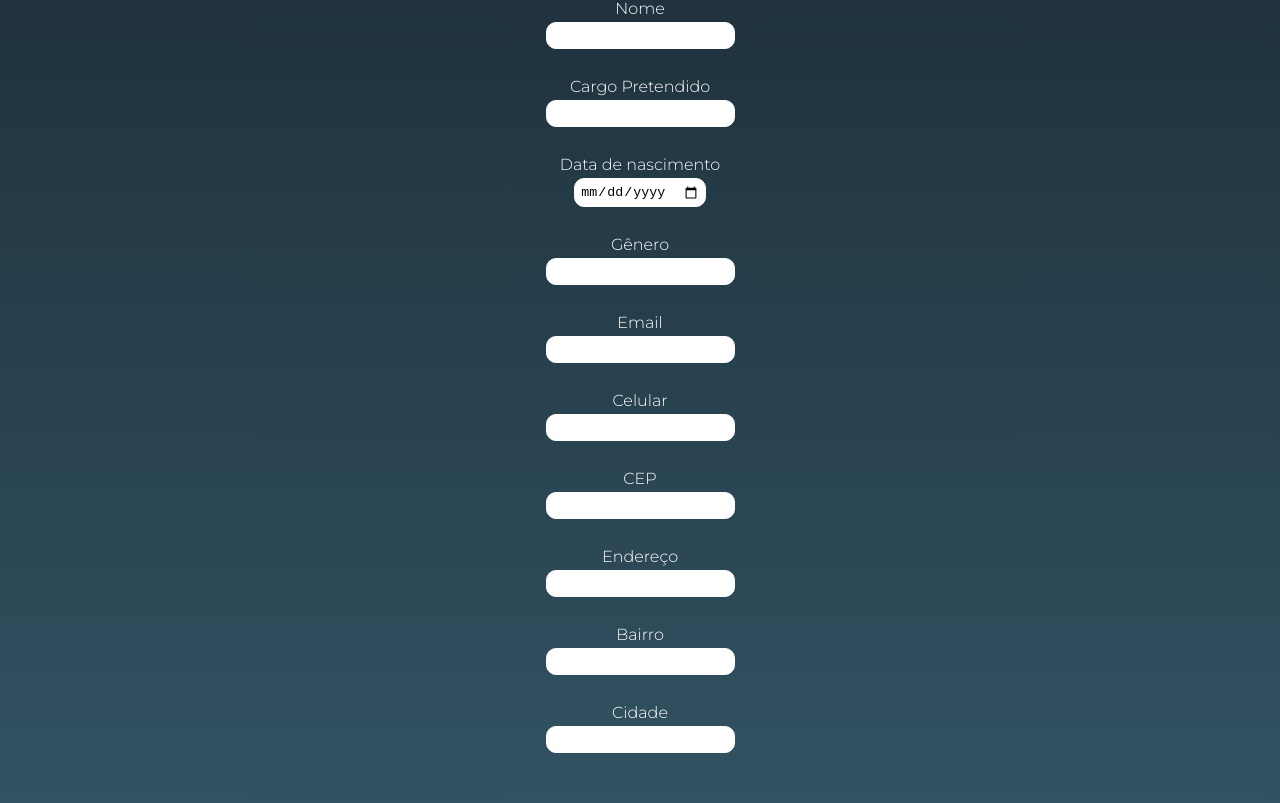
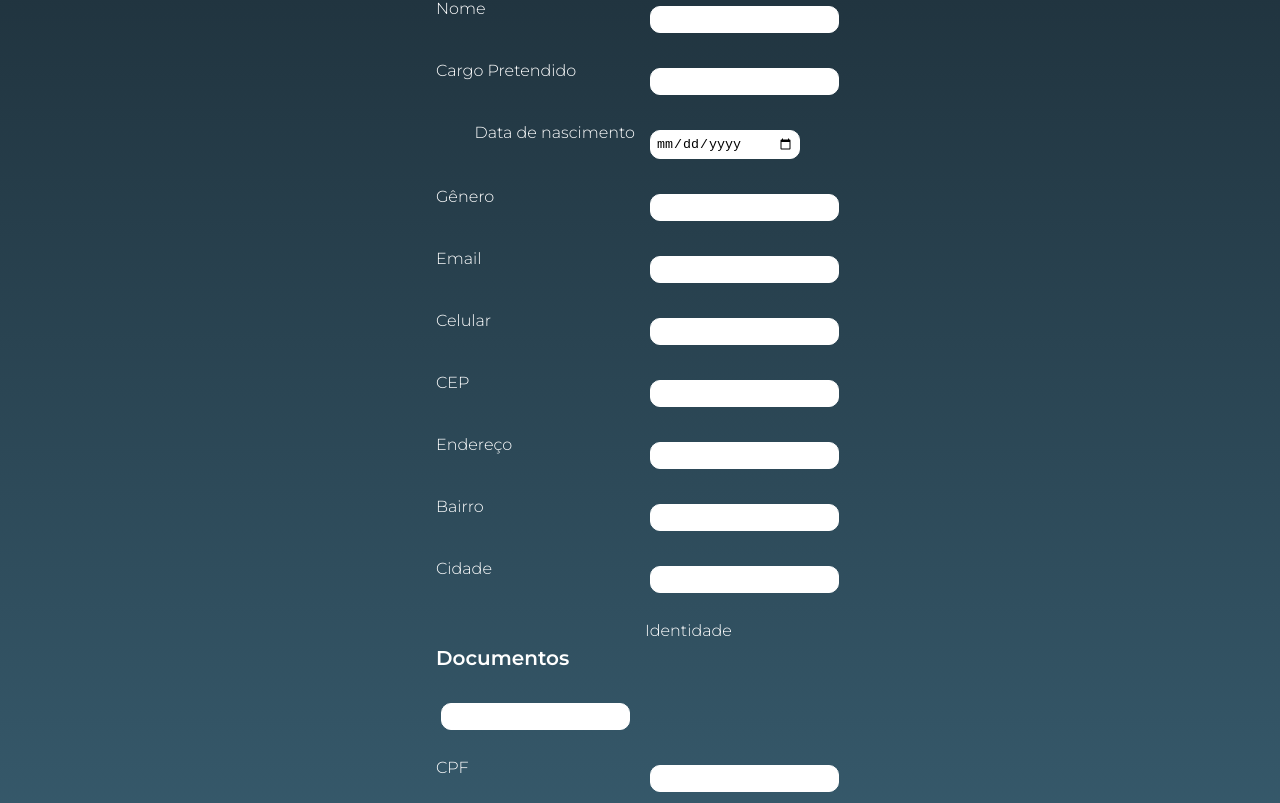
Before and after one commit to pinheiroduda/gama-academy-final-project, a React (Create React App) app in the folder Frontend/: page / in a window 1280 px wide. Shown: the part 417-1220 px from the top of the page. Built offline with nearby package versions, Linux system fonts and the light colour scheme.

Commit message:
refactor: input validation

```diff
--- a/Frontend/src/components/Form/index.js
+++ b/Frontend/src/components/Form/index.js
@@ -1,8 +1,15 @@
 import React from 'react'
-import { useState, useEffect } from 'react'
+import { useState } from 'react'
 
 import axios from 'axios'
-import { Input, Title, FormWrapper, Button } from './style'
+import {
+  Input,
+  Title,
+  FormWrapper,
+  Button,
+  FormStyle,
+  ErrorSpan
+} from './style'
 
 const Form = () => {
   const fetchAddress = async () => {
@@ -11,46 +18,54 @@ const Form = () => {
     )
 
     const { logradouro, bairro, localidade } = address
-
-    setForm({ ...form, logradouro, district: bairro, city: localidade })
+    console.log(address)
+    setForm({
+      ...form,
+      logradouro,
+      district: bairro,
+      city: localidade
+    })
   }
 
+  // const createCandidate = async candidate => {
+  //   const user = await axios.post('http://localhost:5000/register', form)
+  //   if (user.status === 200) {
+  //     alert('deu certo')
+  //   }
+  //   alert('deu errado')
+  // }
+
   const createCandidate = async candidate => {
+    try {
       const user = await axios.post('http://localhost:5000/register', form)
       if (user.status === 200) {
-      alert('deu certo')
+        alert('casdastro concluído')
       }
-    alert('deu errado')
+    } catch (error) {
+      alert('erro: dados já cadastrados')
     }
-
-  // const createCandidate = async (candidate) => {
-  //   try {
-  //     const user = await axios.post('http://localhost:5000/register', form);
-  //     if (user.status === 200) {
-  //       alert('iti malia deu certo');
-  //     }
-
-  //   } catch (error) {
-  //     setCpfError(true);
-  //   }
-  // }; // ver esssa parte
+  }
 
   const [form, setForm] = useState({
     name: '',
+    position: '',
+    date: '',
+    gender: '',
+    email: '',
+    phone: '',
     cep: '',
-    email: '',
-    gender: '',
-    logradouro: ''
+    logradouro: '',
+    district: '',
+    city: '',
+    id: '',
+    cpf: ''
   })
-
-  useEffect(() => {
-    console.log(form)
-  }, [form])
 
   return (
     <>
       <Title> Formulário para cadastro </Title>
       <FormWrapper>
+        <FormStyle>
           <label>Nome</label>
           <Input
             onChange={e => {
@@ -58,6 +73,9 @@ const Form = () => {
             }}
             value={form.name}
           ></Input>
+        </FormStyle>
+
+        <FormStyle>
           <label>Cargo Pretendido</label>
           <Input
             onChange={e => {
@@ -65,6 +83,9 @@ const Form = () => {
             }}
             value={form.position}
           ></Input>
+        </FormStyle>
+
+        <FormStyle>
           <label>Data de nascimento</label>
           <Input
             type="date"
@@ -73,6 +94,9 @@ const Form = () => {
             }}
             value={form.date}
           ></Input>
+        </FormStyle>
+
+        <FormStyle>
           <label>Gênero</label>
           <Input
             onChange={e => {
@@ -80,6 +104,9 @@ const Form = () => {
             }}
             value={form.gender}
           ></Input>
+        </FormStyle>
+
+        <FormStyle>
           <label>Email</label>
           <Input
             onChange={e => {
@@ -87,13 +114,19 @@ const Form = () => {
             }}
             value={form.email}
           ></Input>
+        </FormStyle>
+
+        <FormStyle>
           <label>Celular</label>
           <Input
             onChange={e => {
-            setForm({ ...form, contact: e.target.value })
+              setForm({ ...form, phone: e.target.value })
             }}
-          value={form.contact}
+            value={form.phone}
           ></Input>
+        </FormStyle>
+
+        <FormStyle>
           <label>CEP</label>
           <Input
             onBlur={() => {
@@ -104,6 +137,9 @@ const Form = () => {
             }}
             value={form.cep}
           ></Input>
+        </FormStyle>
+
+        <FormStyle>
           <label>Endereço</label>
           <Input
             onChange={e => {
@@ -111,6 +147,9 @@ const Form = () => {
             }}
             value={form.logradouro}
           ></Input>
+        </FormStyle>
+
+        <FormStyle>
           <label>Bairro</label>
           <Input
             onChange={e => {
@@ -118,6 +157,9 @@ const Form = () => {
             }}
             value={form.district}
           ></Input>
+        </FormStyle>
+
+        <FormStyle>
           <label>Cidade</label>
           <Input
             onChange={e => {
@@ -125,6 +167,9 @@ const Form = () => {
             }}
             value={form.city}
           ></Input>
+        </FormStyle>
+
+        <FormStyle>
           <Title>Documentos</Title>
           <label>Identidade</label>
           <Input
@@ -133,6 +178,9 @@ const Form = () => {
             }}
             value={form.id}
           ></Input>
+        </FormStyle>
+
+        <FormStyle>
           <label>CPF</label>
           <Input
             onChange={e => {
@@ -140,6 +188,8 @@ const Form = () => {
             }}
             value={form.cpf}
           ></Input>
+        </FormStyle>
+
         <Button onClick={() => createCandidate()}>Cadastrar</Button>
       </FormWrapper>
     </>
--- a/Frontend/src/components/Form/style.js
+++ b/Frontend/src/components/Form/style.js
@@ -38,3 +38,8 @@ export const Button = styled.button`
   cursor: pointer;
   padding: 5px;
 `
+
+export const ErrorSpan = styled.span`
+  color: red;
+  display: ${props => (props.isError ? 'block' : 'none')};
+`
```
Lines whose indentation alone changed are shown as unchanged.
